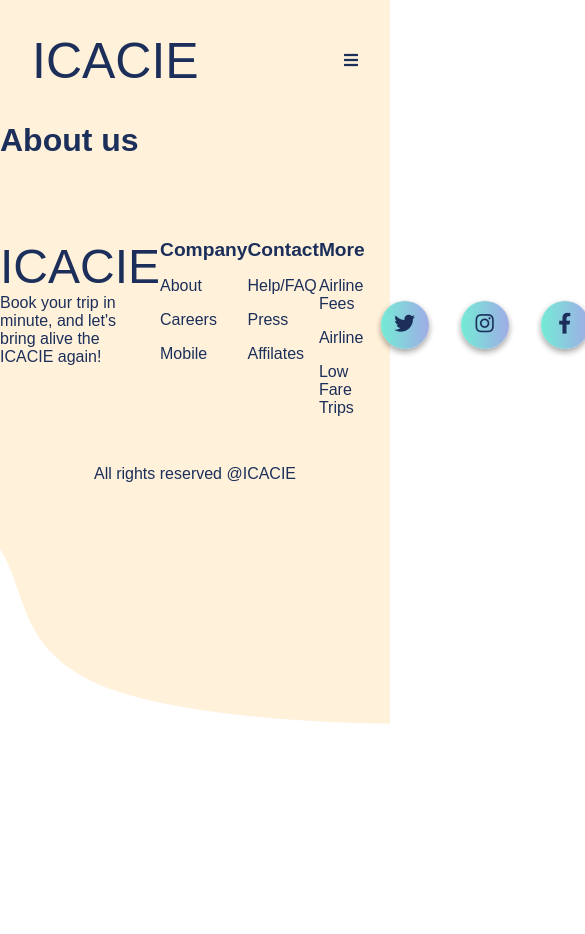
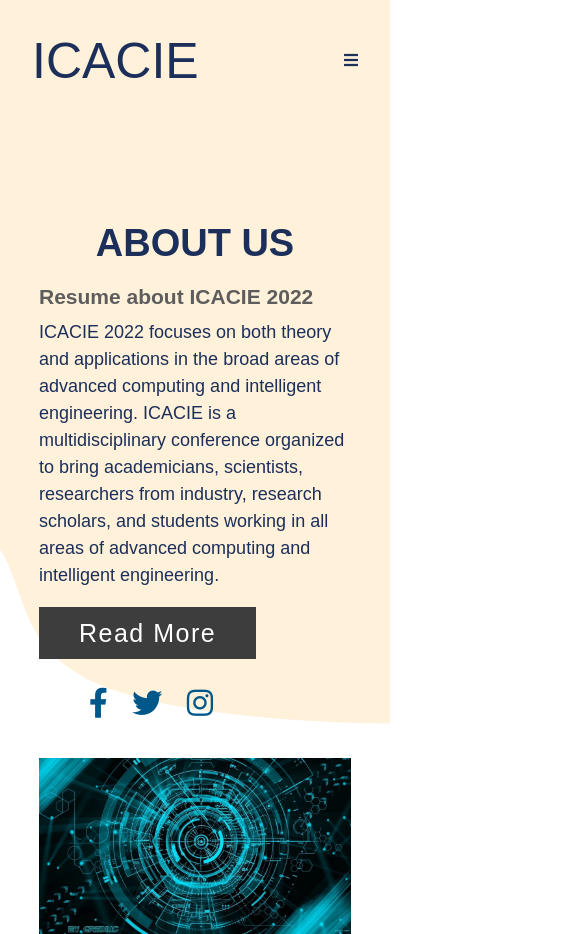
Before and after one commit to RoyBabo0a/ICACIE, a plain HTML site: page About Us.html in a window 390 px wide. Shown: the whole page, 585 px wide, since content can reach past the window. Before the commit the page ends 844 px from the top, so only its background shows below. Drawn offline with nearby package versions, Linux system fonts and the light colour scheme; a web font is replaced by a local one.

Commit message:
About Us

```diff
--- a/About Us.html
+++ b/About Us.html
@@ -29,6 +29,7 @@
 
         <div class="links">
           <ul>
+            <li><a href="index.html">Home</a></li>
             <li><a href="accomodations.html">Accomodations</a></li>
             <li><a href="#">Sight Seeing</a></li>
             <li><a href="travel.html">Travel</a></li>
@@ -39,68 +40,32 @@
       </nav>
       </div>
 
-
-      <div class="About Us">
-      <h1>About us</h1>
+<!-- About us -->
+      <div class="sectionabt">
+		<div class="containerAbt">
+			<div class="content-sectionabt">
+				<div class="title">
+					<h1>About Us</h1>
 				</div>
-
-
-
-
-      <footer>
-        <div class="grid">
-          <div class="brand">
-            <div class="logo">ICACIE</div>
-            <div class="subTitle">
-              Book your trip in minute, and let's bring alive the ICACIE again!
+				<div class="contentabt">
+					<h3>Resume about ICACIE 2022</h3>
+					<p>ICACIE 2022 focuses on both theory and applications in the broad areas of advanced computing and intelligent engineering. ICACIE is a multidisciplinary conference organized to bring academicians, scientists, researchers from industry, research scholars, and students working in all areas of advanced computing and intelligent engineering. </p>
+					<div class="buttonabt">
+						<a href="https://icacie.com/2022/about/">Read More</a>
 					</div>
 				</div>
-          <div class="content">
-            <div class="title">Company</div>
-            <div class="links">
-              <ul>
-                <li>About</li>
-                <li>Careers</li>
-                <li>Mobile</li>
-              </ul>
+				<div class="socialabt">
+					<a href=""><i class="fab fa-facebook-f"></i></a>
+					<a href=""><i class="fab fa-twitter"></i></a>
+					<a href=""><i class="fab fa-instagram"></i></a>
 				</div>
 			</div>
-          <div class="content">
-            <div class="title">Contact</div>
-            <div class="links">
-              <ul>
-                <li>Help/FAQ</li>
-                <li>Press</li>
-                <li>Affilates</li>
-              </ul>
-            </div>
-          </div>
-          <div class="content">
-            <div class="title">More</div>
-            <div class="links">
-              <ul>
-                <li>Airline Fees</li>
-                <li>Airline</li>
-                <li>Low Fare Trips</li>
-              </ul>
-            </div>
-          </div>
-          <div class="social">
-            <div class="links">
-              <div class="link">
-                <i class="fab fa-twitter"></i>
-              </div>
-              <div class="link">
-                <i class="fab fa-instagram"></i>
-              </div>
-              <div class="link">
-                <i class="fab fa-facebook-f"></i>
+			<div class="image-sectionabt">
+				<img src="assets/banner1.webp">
 			</div>
 		</div>
 	</div>
-        </div>
-        <span>All rights reserved @ICACIE</span>
-      </footer>
+
     </div>
     <script src="https://unpkg.com/scrollreveal"></script>
     <script src="script.js"></script>
--- a/style.css
+++ b/style.css
@@ -683,7 +683,112 @@ body{
 }
 /* Gallery Ends */
 
+/* About Us */
+*{
 
+	box-sizing: border-box;
+
+}
+.containerAbt{
+	width: 80%;
+	display: block;
+	margin:auto;
+	padding-top: 100px;
+}
+.content-sectionabt{
+	float: left;
+	width: 55%;
+}
+.image-sectionabt{
+	float: right;
+	width: 40%;
+}
+.image-sectionabt img{
+  float: right;
+	width: 100%;
+	height: auto;
+}
+.content-sectionabt .title{
+	text-transform: uppercase;
+	font-size: 28px;
+}
+.content-sectionabt .contentabt h3{
+	margin-top: 20px;
+	color:#5d5d5d;
+	font-size: 21px;
+}
+.content-sectionabt .contentabt p{
+	margin-top: 10px;
+	font-family: sans-serif;
+	font-size: 18px;
+	line-height: 1.5;
+}
+.content-sectionabt .contentabt .buttonabt{
+	margin-top: 30px;
+}
+.content-sectionabt .contentabt .buttonabt a{
+	background-color: #3d3d3d;
+	padding:12px 40px;
+	text-decoration: none;
+	color:#fff;
+	font-size: 25px;
+	letter-spacing: 1.5px;
+}
+.content-sectionabt .contentabt .buttonabt a:hover{
+	background-color: #00588A;
+	color:#fff;
+}
+.content-sectionabt .socialabt{
+	margin: 40px 40px;
+}
+.content-sectionabt .socialabt i{
+	color: #00588A;
+	font-size: 30px;
+	padding:0px 10px;
+}
+.content-sectionabt .socialabt i:hover{
+	color:#3d3d3d;
+}
+@media screen and (max-width: 768px){
+	.containerabt{
+	width: 80%;
+	display: block;
+	margin:auto;
+	padding-top:50px;
+}
+.content-sectionabt{
+	float:none;
+	width:100%;
+	display: block;
+	margin:auto;
+}
+.image-sectionabt{
+	float:none;
+	width:100%;
+
+}
+.image-sectionabt img{
+	width: 100%;
+	height: auto;
+	display: block;
+	margin:auto;
+}
+.content-sectionabt .title{
+	text-align: center;
+	font-size: 19px;
+}
+.content-sectionabt .contentabt .button{
+	text-align: center;
+}
+.content-sectionabt .contentabt .button a{
+	padding:9px 30px;
+}
+.content-sectionabt .social{
+	text-align: center;
+}
+
+}
+/* About Us Ends */
 
 @media screen and (min-width: 360px) and (max-width: 480px) {
   .container {
```
Also changed, not shown: index.html (+1 -1 lines), assets/banner1.webp (added), assets/banner4.webp (added). Lines whose indentation alone changed are shown as unchanged.
